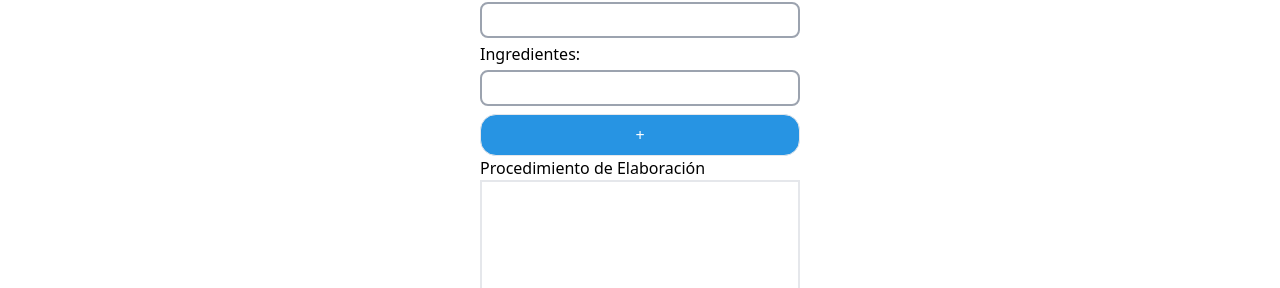
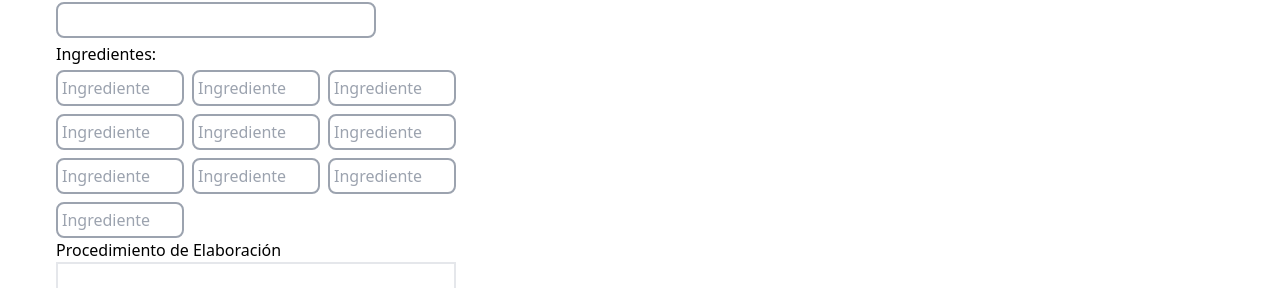
Before and after one commit to Joestarb/QueControlClient, a React (Vite) app: page /anadirReceta in a window 1280 px wide. Shown: the part 270-558 px from the top of the page. Built offline with nearby package versions, Linux system fonts and the light colour scheme; no server answers.

Commit message:
se agrego eliminar en quesos

```diff
--- a/src/App.jsx
+++ b/src/App.jsx
@@ -2,6 +2,7 @@
 import { BrowserRouter, Route, Routes } from "react-router-dom";
 import AnadirTrabajadores from "./pages/AnadirTrabajadores";
 import Catalogo from './pages/Catalogo';
+import CrudTrabajadoresp from "./pages/CrudTrabajadoresp";
 import Error404 from "./pages/Error404";
 import GenerarQr from './pages/GenerarQr';
 import Homepage from "./pages/HomePage";
@@ -9,6 +10,7 @@ import Index from "./pages/Index";
 import Login from "./pages/Login";
 import QuesoyReceta from "./pages/QuesoyReceta";
 import RecuperarContrasena from "./pages/RecuperarContrasena";
+
 function App() {
   return (
     <div>
@@ -22,6 +24,8 @@ function App() {
           <Route path="/Anadir" element={<AnadirTrabajadores/>} />
           <Route path="/anadirReceta" element={<QuesoyReceta/>} />
           <Route path="/qr" element={<GenerarQr/>} />
+          <Route path="/crudtrabajadores" element={<CrudTrabajadoresp/>} />
+
 
 
           <Route path="/*" element={<Error404/>} />
--- a/src/Components/Admin/AdminNavbar.jsx
+++ b/src/Components/Admin/AdminNavbar.jsx
@@ -9,7 +9,7 @@ function AdminNavbar() {
           <Link to="/index">Sistema</Link>
           <Link to="/anadirReceta">Añadir Receta</Link>
           <Link to="/anadir">Registro Trabajadores</Link>
-          <Link to="/home"> Consulta trabajadores </Link>
+          <Link to="/crudtrabajadores"> Consulta trabajadores </Link>
 
         </nav>
       </div>
--- a/src/Components/Admin/QuesosRecetas/FormQuesoReceta.jsx
+++ b/src/Components/Admin/QuesosRecetas/FormQuesoReceta.jsx
@@ -56,17 +56,71 @@ function FormQuesoReceta() {
                     />
 
                         <label className='my-1' htmlFor="ingrediente_1">Ingredientes:</label>
+                    <div className=' grid  grid-cols-3 gap-2'>
                         <input
-                        className='w-80 rounded-lg p-1 border-gray-400 border-2'
+                            className='w-32 rounded-lg p-1 border-gray-400 border-2'
+                            placeholder='Ingrediente'
                             type="text"
                             name="ingrediente_1"
                             onChange={handleInputChange} // Agregar onChange para actualizar el estado
                         />
-                       <button
-                        className='bg-[#2794E3] mt-2 border p-2 px-10 text-white rounded-2xl hover:bg-white hover:border-[#2794E3] hover:text-[#2794E3] duration-300'
-                    >
-                        +
-                    </button>
+                        <input
+                            className='w-32 rounded-lg p-1 border-gray-400 border-2'
+                            placeholder='Ingrediente'
+                            type="text"
+                            name="ingrediente_2"
+                            onChange={handleInputChange} // Agregar onChange para actualizar el estado
+                        />  <input
+                            className='w-32 rounded-lg p-1 border-gray-400 border-2'
+                            placeholder='Ingrediente'
+                            type="text"
+                            name="ingrediente_3"
+                            onChange={handleInputChange} // Agregar onChange para actualizar el estado
+                        />  <input
+                            className='w-32 rounded-lg p-1 border-gray-400 border-2'
+                            placeholder='Ingrediente'
+                            type="text"
+                            name="ingrediente_4"
+                            onChange={handleInputChange} // Agregar onChange para actualizar el estado
+                        />  <input
+                            className='w-32 rounded-lg p-1 border-gray-400 border-2'
+                            placeholder='Ingrediente'
+                            type="text"
+                            name="ingrediente_5"
+                            onChange={handleInputChange} // Agregar onChange para actualizar el estado
+                        />  <input
+                            className='w-32 rounded-lg p-1 border-gray-400 border-2'
+                            placeholder='Ingrediente'
+                            type="text"
+                            name="ingrediente_6"
+                            onChange={handleInputChange} // Agregar onChange para actualizar el estado
+                        />  <input
+                            className='w-32 rounded-lg p-1 border-gray-400 border-2'
+                            placeholder='Ingrediente'
+                            type="text"
+                            name="ingrediente_7"
+                            onChange={handleInputChange} // Agregar onChange para actualizar el estado
+                        />  <input
+                            className='w-32 rounded-lg p-1 border-gray-400 border-2'
+                            placeholder='Ingrediente'
+                            type="text"
+                            name="ingrediente_8"
+                            onChange={handleInputChange} // Agregar onChange para actualizar el estado
+                        />  <input
+                            className='w-32 rounded-lg p-1 border-gray-400 border-2'
+                            placeholder='Ingrediente'
+                            type="text"
+                            name="ingrediente_9"
+                            onChange={handleInputChange} // Agregar onChange para actualizar el estado
+                        />  <input
+                            className='w-32 rounded-lg p-1 border-gray-400 border-2'
+                            placeholder='Ingrediente'
+                            type="text"
+                            name="ingrediente_10"
+                            onChange={handleInputChange} // Agregar onChange para actualizar el estado
+                        />
+                    </div>
+
 
                     <label htmlFor="procedimientos">Procedimiento de Elaboración</label>
                     <textarea
--- a/src/Components/Admin/TablaUsuarios.jsx
+++ b/src/Components/Admin/TablaUsuarios.jsx
@@ -14,9 +14,6 @@ function TablaUsuarios({ data, onEditar, onEliminar }) {
                         </th>
                         <th className=" w-48 px-6 py-3 bg-[#AEC5FF] text-left text-xs leading-4 font-medium text-gray-600 uppercase tracking-wider">
                             User Level
-                        </th>
-                        <th className=" w-48 px-6 py-3 bg-[#AEC5FF] text-left text-xs leading-4 font-medium text-gray-600 uppercase tracking-wider">
-                            Enable
                         </th>
                         <th className=" w-48 px-6 py-3 bg-[#AEC5FF] text-left text-xs leading-4 font-medium text-gray-600 uppercase tracking-wider">
                             Editar
--- /dev/null
+++ b/src/pages/CrudTrabajadoresp.jsx
@@ -0,0 +1,16 @@
+import React from 'react'
+import AdminNavHome from '../Components/Admin/AdminNavHome'
+import AdminNavbar from '../Components/Admin/AdminNavbar'
+import CrudTrabajadores from '../Components/Admin/CrudTrabajadores'
+
+function CrudTrabajadoresp() {
+  return (
+    <div>
+      <AdminNavHome/>
+      <AdminNavbar/>
+        <CrudTrabajadores/>
+    </div>
+  )
+}
+
+export default CrudTrabajadoresp
--- a/src/pages/QuesoyReceta.jsx
+++ b/src/pages/QuesoyReceta.jsx
@@ -10,7 +10,7 @@ function QuesoyReceta() {
         <div>
             <AdminNavHome />
             <AdminNavbar />
-            <div className='sm:girdquesoreceta grid  grid-cols-1'>
+            <div className=' girdquesoreceta  max-md:grid-cols-1'>
                 <FormQuesoReceta />
                 <Quesos />
             </div>
```
Also changed, not shown: src/Components/Admin/QuesosRecetas/Quesos.jsx (+43 -11 lines). Lines whose indentation alone changed are shown as unchanged.
